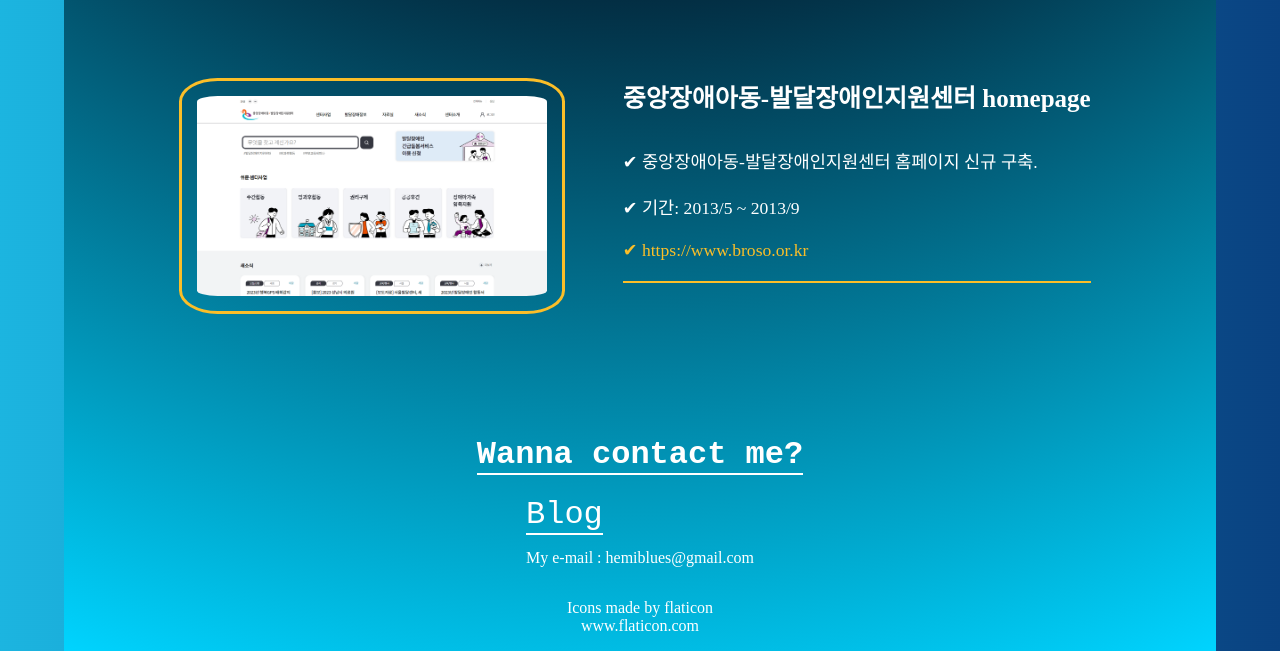
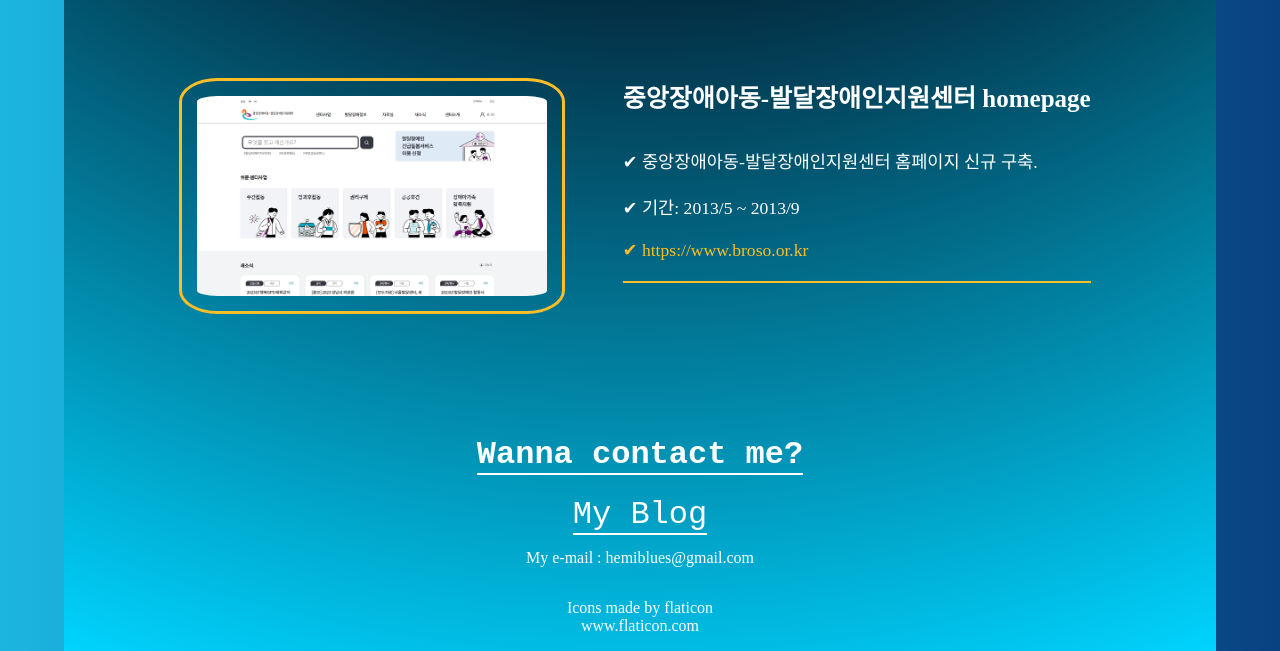
Before and after one commit to garamblue/portfolio_website, a plain HTML site: page index.html in a window 1280 px wide. Shown: the part 2335-2986 px from the top of the page. Drawn offline with nearby package versions, Linux system fonts and the light colour scheme; a web font is replaced by a local one.

Commit message:
글 위치수정

```diff
--- a/index.html
+++ b/index.html
@@ -183,7 +183,7 @@
       <footer class="footer">
         <h1 class="contact">Wanna contact me?</h1>
         <div class="link">
-          <a href="https://develoj.tistory.com/" target='_blank'>Blog</a>
+          <a href="https://develoj.tistory.com/" target='_blank'>My Blog</a>
           <p>My e-mail : hemiblues@gmail.com</p>
         </div>
         <p class="footerCmt">
--- a/myPortPolioStyle.css
+++ b/myPortPolioStyle.css
@@ -358,6 +358,10 @@ a:hover {
   /*color: var(--color-yellow);*/
 }
 
+.link {
+  text-align: center;
+}
+
 .link>a {
   font-family:'Courier New', Courier, monospace;
   font-size: 2rem;
```
Also changed, not shown: info.html (+1 -1 lines).
